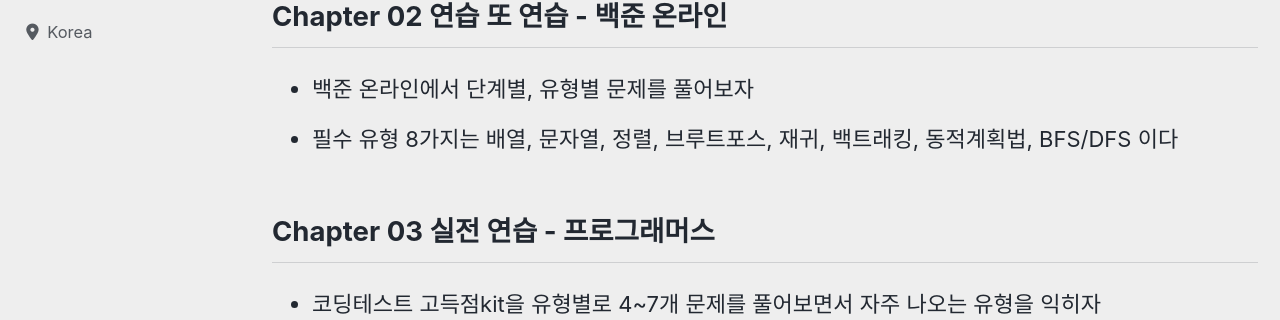
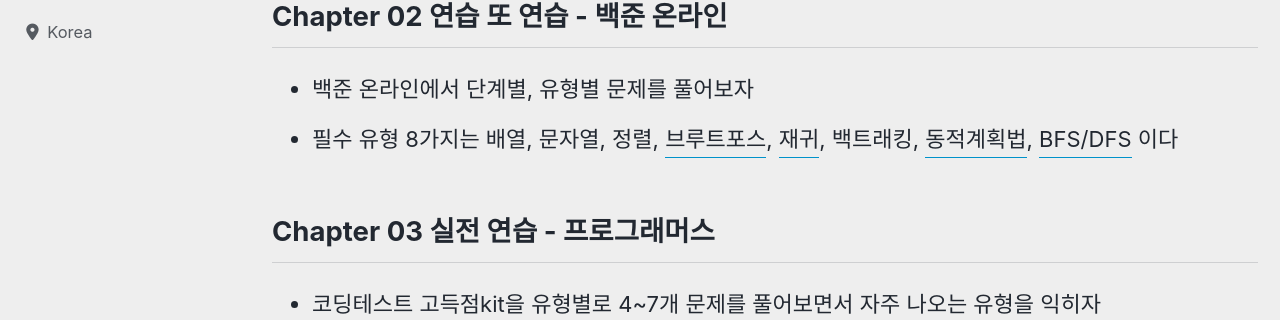
Before and after one commit to devMyeong/devMyeong.github.io, a Jekyll site: the page built from _posts/liberalArts/development/2021-09-03-SW마에스트로-코딩테스트.md, in a window 1280 px wide and 900 px high, scrolled down 530 px. Shown: the part 134-454 px from the top of the window. Built offline with Jekyll 4.4.1, drawn with Linux system fonts in a browser that asks for light colours; cached includes are drawn as plain includes; nearby versions of some CDN libraries; some web fonts are replaced; comment, search, counter and statistics services are not loaded.

```diff
--- a/_posts/liberalArts/development/2021-09-03-SW마에스트로-코딩테스트.md
+++ b/_posts/liberalArts/development/2021-09-03-SW마에스트로-코딩테스트.md
@@ -20,7 +20,7 @@ last_modified_at: 2021-09-03
 
 ## Chapter 02 연습 또 연습 - 백준 온라인
 - 백준 온라인에서 단계별, 유형별 문제를 풀어보자
-- 필수 유형 8가지는 배열, 문자열, 정렬, 브루트포스, 재귀, 백트래킹, 동적계획법, BFS/DFS 이다
+- 필수 유형 8가지는 배열, 문자열, 정렬, <u>브루트포스</u>, <u>재귀</u>, 백트래킹, <u>동적계획법</u>, <u>BFS/DFS</u> 이다
 
 ## Chapter 03 실전 연습 - 프로그래머스
 - 코딩테스트 고득점kit을 유형별로 4~7개 문제를 풀어보면서 자주 나오는 유형을 익히자
```
